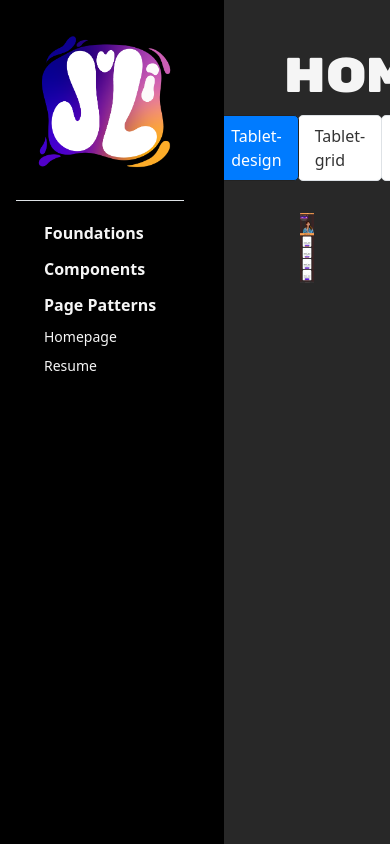
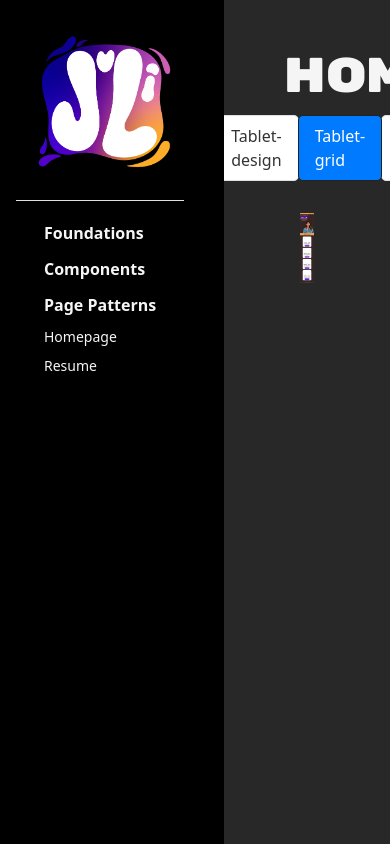
Before and after one commit to Jlim34DePaul/DesignSystemsPhase02, a plain HTML site: page patterns/page1-tabletGrid.html in a window 390 px wide. Drawn offline with nearby package versions, Linux system fonts and the light colour scheme.

Commit message:
Update page1-tabletGrid.html

```diff
--- a/patterns/page1-tabletGrid.html
+++ b/patterns/page1-tabletGrid.html
@@ -121,8 +121,8 @@
               <ul class="pagination justify-content-center">
                 <li class="page-item"><a class="page-link" href="page1.html">Web-design</a></li>
                 <li class="page-item"><a class="page-link" href="page1-desktopGrid.html">Web-grid</a></li>
-                <li class="page-item active"><a class="page-link" href="#">Tablet-design</a></li>
-                <li class="page-item"><a class="page-link" href="page1-tabletGrid.html">Tablet-grid</a></li>
+                <li class="page-item"><a class="page-link" href="#">Tablet-design</a></li>
+                <li class="page-item active"><a class="page-link" href="page1-tabletGrid.html">Tablet-grid</a></li>
                 <li class="page-item"><a class="page-link" href="page1-phone.html">Phone-design</a></li>
                 <li class="page-item"><a class="page-link" href="page1-phoneGrid.html">Phone-grid</a></li>
               </ul>
```
